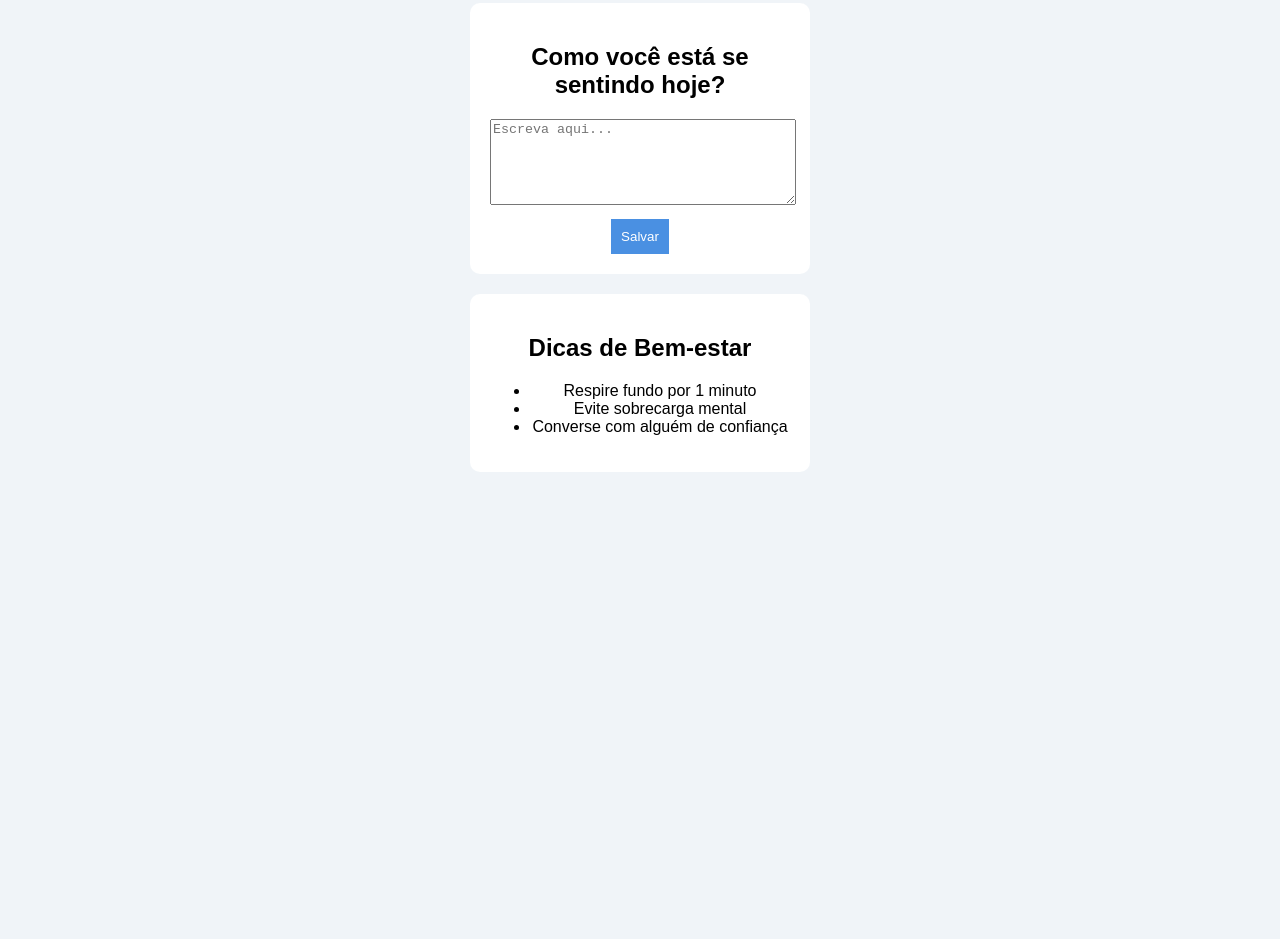
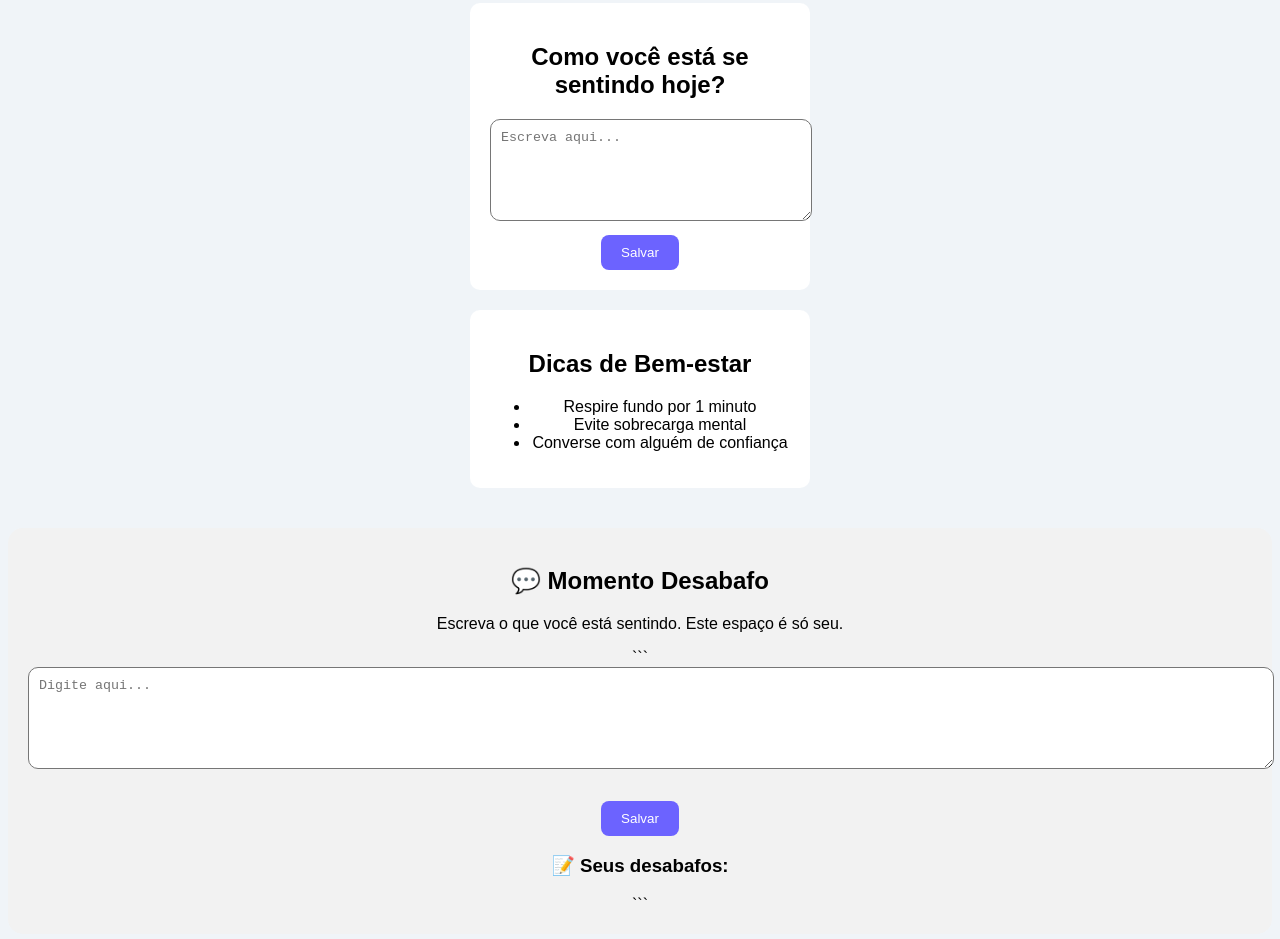
Before and after one commit to rafaellyoliver18-cmd/TCC, a plain HTML site: page index.html in a window 1280 px wide. Shown: the part 179-1118 px from the top of the page. Before the commit the page ends 800 px from the top, so only its background shows below. Drawn offline with Linux system fonts and the light colour scheme.

Commit message:
adicionando seção desabafo

````diff
--- a/index.html
+++ b/index.html
@@ -28,5 +28,21 @@
 </section>
 
 <script src="script.js"></script>
+<section id="desabafo">
+    <h2>💬 Momento Desabafo</h2>
+    <p>Escreva o que você está sentindo. Este espaço é só seu.</p>
+
+```
+<textarea id="textoDesabafo" placeholder="Digite aqui..." rows="6"></textarea>
+
+<br><br>
+
+<button onclick="salvarDesabafo()">Salvar</button>
+
+<h3>📝 Seus desabafos:</h3>
+<ul id="listaDesabafos"></ul>
+```
+
+</section>
 </body>
 </html>
--- a/script.js
+++ b/script.js
@@ -3,3 +3,39 @@ function salvar() {
     localStorage.setItem("emocao", texto);
     alert("Salvo com sucesso!");
 }
+function salvarDesabafo() {
+    const texto = document.getElementById("textoDesabafo").value;
+
+    ```
+    if (texto.trim() === "") {
+        alert("Escreva algo antes de salvar!");
+        return;
+    }
+
+    let desabafos = JSON.parse(localStorage.getItem("desabafos")) || [];
+    desabafos.push(texto);
+    localStorage.setItem("desabafos", JSON.stringify(desabafos));
+
+    document.getElementById("textoDesabafo").value = "";
+    carregarDesabafos();
+    ```
+
+    }
+
+    function carregarDesabafos() {
+    const lista = document.getElementById("listaDesabafos");
+    lista.innerHTML = "";
+
+    ```
+    let desabafos = JSON.parse(localStorage.getItem("desabafos")) || [];
+
+    desabafos.forEach(function(item) {
+        const li = document.createElement("li");
+        li.textContent = item;
+        lista.appendChild(li);
+    });
+    ```
+
+    }
+
+    window.onload = carregarDesabafos;
--- a/style.css
+++ b/style.css
@@ -31,3 +31,24 @@ button {
     border: none;
     cursor: pointer;
 }
+#desabafo {
+    margin-top: 40px;
+    padding: 20px;
+    background-color: #f2f2f2;
+    border-radius: 15px;
+    }
+
+    textarea {
+    width: 100%;
+    padding: 10px;
+    border-radius: 10px;
+    }
+
+    button {
+    padding: 10px 20px;
+    background-color: #6c63ff;
+    color: white;
+    border: none;
+    border-radius: 8px;
+    cursor: pointer;
+    }
````
